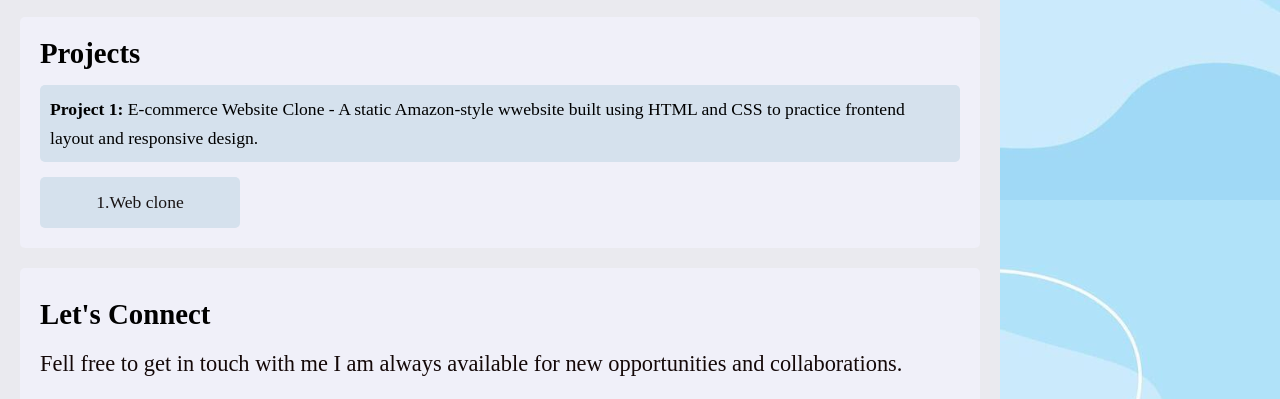
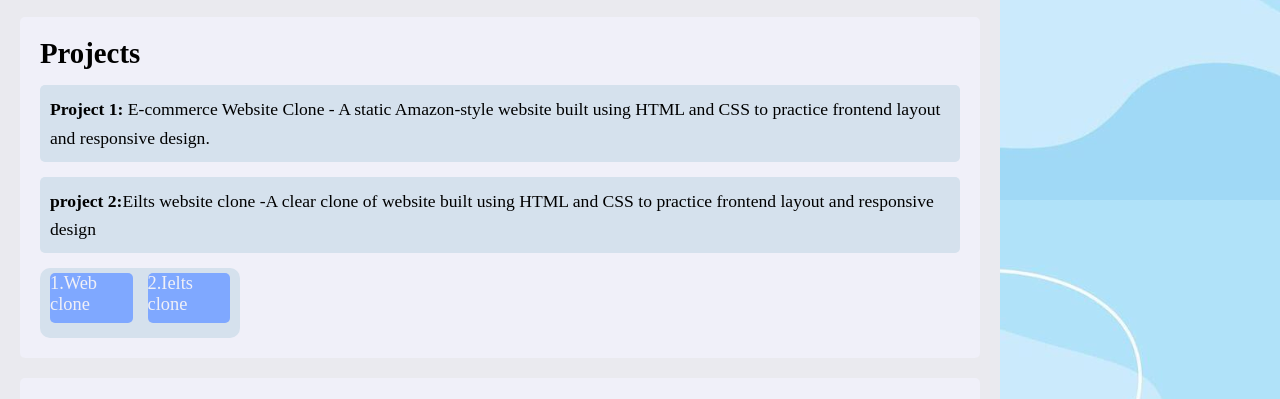
Before and after one commit to farhattyagi8-del/My-Portfolio, a plain HTML site: page index.html in a window 1280 px wide. Shown: the part 1400-1799 px from the top of the page. Drawn offline with Linux system fonts and the light colour scheme.

Commit message:
add change

```diff
--- a/index.html
+++ b/index.html
@@ -94,11 +94,12 @@
       <div class="projects" >
         <h1>Projects</h1>
         <ul>
-            <li><strong>Project 1:</strong> E-commerce Website  Clone - A static Amazon-style wwebsite built using HTML and CSS to practice frontend layout and responsive design.</li>
-
+            <li><strong>Project 1:</strong> E-commerce Website  Clone - A static Amazon-style website built using HTML and CSS to practice frontend layout and responsive design.</li>
+            <li> <strong>project 2:</strong>Eilts website  clone  -A clear clone of website built using HTML and CSS  to practice frontend layout and responsive design </li>
 
         <div class="pro">
-            <a href=" https://farhattyagi8-del.github.io/Amazon-clone/" target="_blank">1.Web clone</a>
+            <a class="pro1" href=" https://farhattyagi8-del.github.io/Amazon-clone/" target="_blank"><p class="wri">1.Web clone</p></a>
+            <a  class=" pro2"href=" https://farhattyagi8-del.github.io/IELTS-WEBSITE/" target="_blank"><p class="wri">2.Ielts clone</p></a>
         </div>
     </div>
     <footer class="footer">
--- a/style.css
+++ b/style.css
@@ -273,23 +273,45 @@ li:hover {
 }
 
 .pro{
-    height: auto;
+     height: auto;
     width: 100%;
     max-width: 200px;
-    padding: 15px;
+    padding: 10px;
     background-color: rgb(213, 225, 237);
     align-items: center;
     display: flex;
     justify-content: center;
-    border-radius: 5px;
+    border-radius: 10px;
     margin-top: 10px;
     transition: all 0.3s ease;
+    gap: 15px
+}
+.pro1{
+    background-color: rgb(139, 139, 215);
+    height: 50px;
+    width: 200px;
+    border-radius: 5px;
+}
+.pro2{
+    background-color: rgb(218, 89, 208);
+     height: 50px;
+    width: 200px;
+    border-radius: 5px;
+}
+.pro1{
+    background-color: rgb(127, 168, 255);
+    transform: translateY(-5px);
+}
+.pro2{
+    background-color: rgb(127, 168, 255);
+    transform: translateY(-5px);
+}
+.wri{
+    font-size: 1.15rem;
+    color: rgb(240, 240, 247);
+
 }
 
-.pro:hover {
-    background-color: rgb(101, 165, 238);
-    transform: translateY(-5px);
-}
 
 .pro a {
     font-size: clamp(0.9rem, 3vw, 1.1rem);
```
Also changed, not shown: backend/index.js (added, +36 -0 lines), 01 setup.mongodb.js (added).
